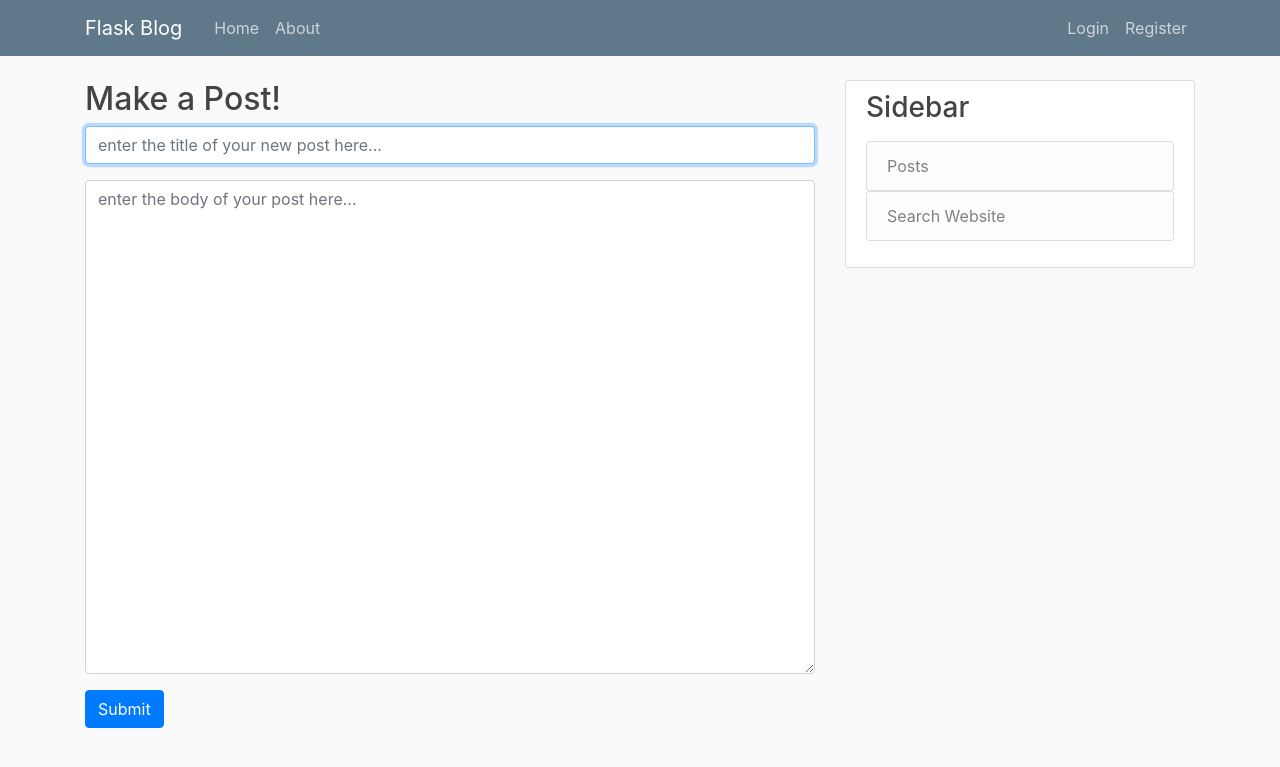
After one commit to VishakBharadwaj94/My_Blog, a Flask app: page /post/new in a window 1280 px wide. The commit adds this page. Shown: the top 767 px of the page. Run offline with Flask 2, Linux system fonts and the light colour scheme; some libraries are stand-ins or nearby versions.

Commit message:
added posts. some issues remain

```diff
--- a/blog/routes.py
+++ b/blog/routes.py
@@ -1,31 +1,22 @@
+import os
 from flask import render_template, url_for, redirect, request, session, flash, logging
 from blog import app
-from blog.model import check_user,user_signup,search_user_by_username
+from blog.model import check_user,user_signup,search_user_by_username,change_password,change_uname,add_post_db,all_posts,find_post,delete
 from passlib.hash import sha256_crypt
 from blog.forms import RegistrationForm
+from PIL import Image
+import datetime
 
 
-posts = [
-    {
-        'author': 'Corey Schafer',
-        'title': 'Blog Post 1',
-        'content': 'First post content',
-        'date_posted': 'April 20, 2018'
-    },
-    {
-        'author': 'Jane Doe',
-        'title': 'Blog Post 2',
-        'content': 'Second post content',
-        'date_posted': 'April 21, 2018'
-    }
-]
 
 
 
 @app.route("/")
 @app.route("/home")
 def home():
-    return render_template('home.html', posts=posts)
+
+	posts=all_posts()
+	return render_template('home.html',posts=posts)
 
 
 @app.route("/about")
@@ -55,14 +46,13 @@ def register():
 		user_info["email"] = form.email.data
 		user_info["password"] = sha256_crypt.encrypt(str(form.password.data))
 
-		session["username"]=user_info["name"]
-
 		if check_user(user_info["username"]) is None:
 
 			results=user_signup(user_info)
 			if(results[0] is True):
-
+				session['username'] = user_info['username']
 				session['user_id'] = str(results[1])
+				session['name'] = user_info['name']
 				app.logger.info("SIGNUP SUCCESSFUL")
 				flash('signup Sucessful!','success')
 			return redirect(url_for('home'))
@@ -97,6 +87,8 @@ def login():
 
 			session['user_id'] = str(existing_user['_id'])
 			session['username']=existing_user['username']
+			session['name']=existing_user['name']
+			session['email']=existing_user['email']
 
 			flash('Login Sucessful!','success')
 
@@ -134,15 +126,134 @@ def logout():
 	flash('You have logged out','success')
 	return redirect(url_for('home'))
 
-@app.route('/account')
+@app.route('/account', methods=['GET','POST'])
 def account():
+	# hardcode to rediect to the page you were trying to get to and the app asks you to
+	# login first
+	if request.method == 'GET':
 
-	if session.get('next_page')=='account':
+		if session.get('next_page')=='account' or session.get('user_id'):
 
-		session.pop('next_page')
-		return render_template('account.html')
+
+			img_file=url_for('static',filename='profile_pics/'+session['user_id']+'.jpg')
+
+			import os.path
+
+			if os.path.isfile(img_file):
+				pass
+
+			else:
+
+				img_file=url_for('static',filename='profile_pics/default.jpg')
+
+
+
+			if session.get('user_id'):
+
+				session.pop('next_page',None)
+				return render_template('account.html',title='Account',img_file=img_file)
+
+			else:
+
+				return render_template('account.html',title='Account',img_file=img_file)
+
+
+
+
+
+		else:
+			session['prev_page']='account'
+			error="You have to login to access this page"
+			return render_template('login.html',error=error)
 
 	else:
-		session['prev_page']='account'
-		error="You have to login to access this page"
-		return render_template('login.html',error=error)
+
+		if request.form['submit'] == 'change uname':
+
+			present_name = session['username']
+			new_uname = request.form['username']
+
+			if search_user_by_username(new_uname) is not None:
+
+				flash('username exists, enter some other username','danger')
+				return(render_template(url_for('account')))
+
+			else:
+
+				change_uname(new_uname,session['user_id'])
+				flash('your username has been changed has been changed','success')
+				return redirect(url_for('home'))
+
+
+
+		elif request.form['submit'] == 'change password':
+
+			p1 = request.form['npassword']
+			p2 = request.form['rnpassword']
+
+			existing_user = search_user_by_username(session['username'])
+			temp = (sha256_crypt.verify(request.form['password'],existing_user['password']))
+			if sha256_crypt.verify(request.form['password'],existing_user['password']):
+
+				if p1==p2:
+					p3=sha256_crypt.encrypt(str(p1))
+					change_password(p3,session['user_id'])
+					flash('password has been changed','success')
+					return redirect(url_for('home'))
+
+				else:
+
+					error="New password entries don't match"
+					return render_template('account.html',error=error)
+			else:
+
+				error="Wrong password entered by user"
+				return render_template('account.html',error=error)
+
+
+
+@app.route('/uploadimage', methods=['GET','POST'])
+
+def uploadimage():
+
+	pic = request.files.get('image')
+	name = session['user_id'] + '.jpg'
+	pic_path=os.path.join(app.root_path,'static/profile_pics',name)
+	pic.save(pic_path)
+	return redirect(url_for('account'))
+
+@app.route('/post/new', methods=['GET','POST'])
+
+def new_post():
+
+	if request.method=='GET':
+
+		return render_template('create_post.html',title='New Post')
+
+	else:
+		post_info={}
+		post_info['title'] = request.form['title']
+		post_info['body'] = request.form['body']
+		post_info['name'] = session['username']
+		post_info['date'] = datetime.datetime.now()
+		add_post_db(post_info)
+		flash('your post has been created!','success')
+		return redirect(url_for('home'))
+
+
+@app.route('/post',methods=['POST'])
+
+def post():
+
+
+	post_id = request.form['id']
+	post = find_post(post_id)
+	return render_template('post.html',post=post)
+
+
+@app.route('/delete', methods=['GET','POST'])
+
+def delete_post():
+
+	post_id = str(request.form['post_id'])
+	post = delete(post_id)
--- /dev/null
+++ b/blog/templates/create_post.html
@@ -0,0 +1,17 @@
+{% extends 'layout.html' %}
+
+{% block body %}
+
+<h2>Make a Post!</h2>
+<form action="/post/new" method="POST" id='new post'>
+<div class="form-group">
+	<input type="text" name="title" class="form-control" autofocus autocomplete="off" placeholder="enter the title of your new post here..." required>
+
+</div>
+</form>
+<div class="form-group">
+<textarea name ='body'rows="20" cols="70" form="new post" class="form-control" placeholder="enter the body of your post here..." required></textarea>
+</div>
+<button type="submit" class="btn btn-primary" form="new post">Submit</button>
+
+{% endblock %}
--- a/blog/templates/layout.html
+++ b/blog/templates/layout.html
@@ -34,6 +34,7 @@
             <div class="navbar-nav">
               {% if session %}
               <a class="nav-item nav-link" href="/account">Welcome {{ session['username'] }}!</a>
+              <a class="nav-item nav-link" href="/post/new"> Create Post </a>
               <a class="nav-item nav-link" href="/logout">Log Out</a>
               {% else %}
               <a class="nav-item nav-link" href="/login">Login</a>
--- a/requirements.txt
+++ b/requirements.txt
@@ -3,6 +3,7 @@ certifi==2018.4.16
 chardet==3.0.4
 click==6.7
 Flask==1.0.2
+Flask-Login==0.4.1
 Flask-Mail==0.9.1
 Flask-MySQLdb==0.2.0
 Flask-WTF==0.14.2
@@ -13,6 +14,7 @@ Jinja2==2.10
 MarkupSafe==1.0
 mysqlclient==1.3.13
 passlib==1.7.1
+Pillow==5.3.0
 pymongo==3.7.1
 requests==2.19.1
 urllib3==1.23
```
Also changed, not shown: blog/model.py (+28 -0 lines), blog/templates/account.html (+39 -1 lines), blog/templates/home.html (+13 -4 lines), blog/templates/post.html (added, +20 -0 lines), blog/static/profile_pics/default.jpg (added), blog/static/profile_pics/vishak.jpg (added).
